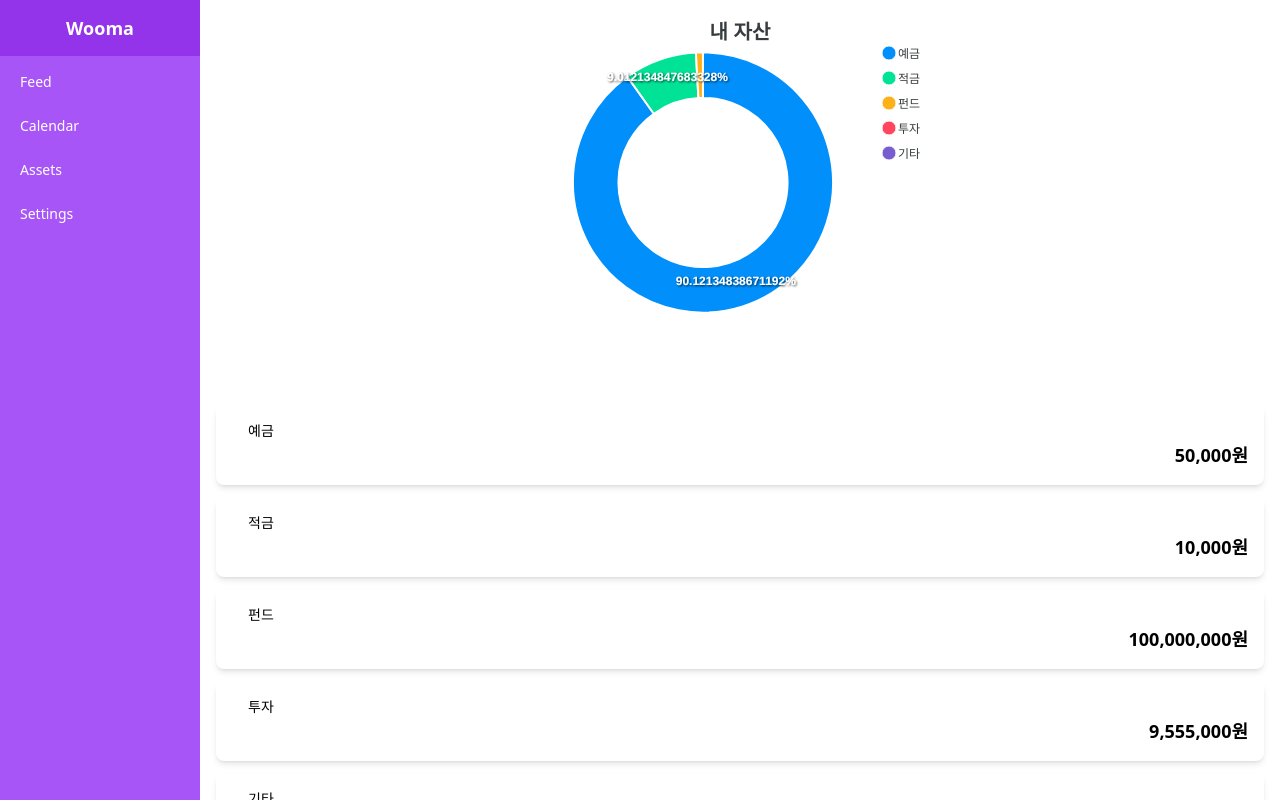
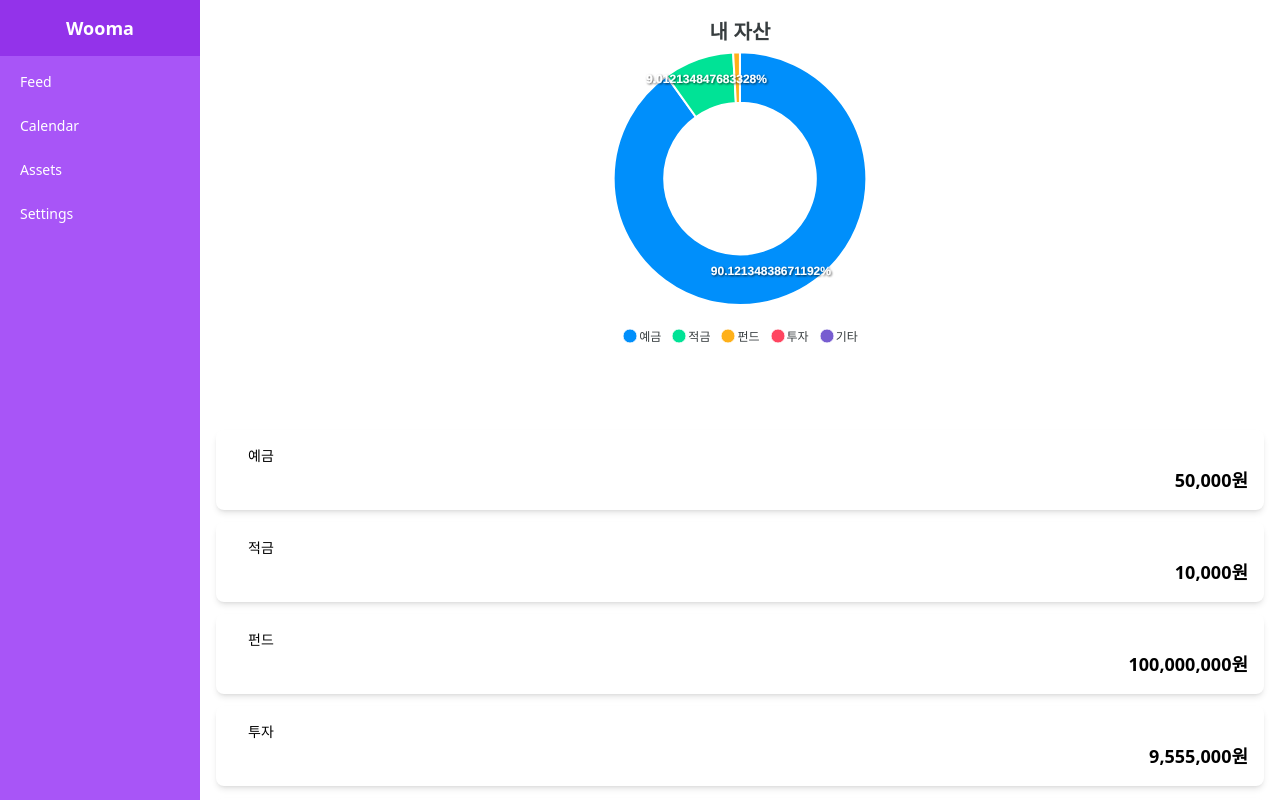
Before and after one commit to taewonnn/Wooma, a React (Vite) app: page /assets in a window 1280 px wide. Built offline with nearby package versions, Linux system fonts and the light colour scheme; no server answers.

Commit message:
feat: asset - 그래프 테스트

```diff
--- a/src/pages/member/Assets.tsx
+++ b/src/pages/member/Assets.tsx
@@ -1,7 +1,6 @@
 import { ApexOptions } from 'apexcharts';
 import AssetCard from '../../components/member/asset/AssetCard';
 import ReactApexChart from 'react-apexcharts';
-import { useMediaQuery } from '../../hooks/useMediaQuery';
 import { assetTypes } from '../../constants';
 import { formatNumber } from '../../constants/common';
 
@@ -14,14 +13,14 @@ const assets = [
   { title: '기타', value: '999999999', icon: '' },
 ];
 
-// 차트의 옵션을 설정하는 객체
-const options: ApexOptions = {
+// 차트 옵션 설정 객체
+const AssetData: ApexOptions = {
+  series: [999999999, 100000000, 9555000, 50000, 10000], // 실 데이터
   title: { text: '내 자산', align: 'center', style: { fontSize: '20' } },
   chart: {
     type: 'donut',
     height: 350,
   },
-  series: [999999999, 100000000, 9555000, 50000, 10000], // 실 데이터
   labels: assetTypes,
   dataLabels: {
     enabled: true,
@@ -29,13 +28,22 @@ const options: ApexOptions = {
       return val + '%';
     },
   },
+  legend: { position: 'bottom' },
+  plotOptions: {
+    pie: {
+      donut: {
+        size: '60%',
+      },
+    },
+  },
+  colors: ['#008FFB', '#00E396', '#FEB019', '#FF4560', '#775DD0'],
 };
 
 function Assets() {
   return (
     <>
       <div className="flex justify-center">
-        <ReactApexChart type="donut" options={options} series={options.series} width={400} />
+        <ReactApexChart type="donut" options={AssetData} series={AssetData.series} width={400} />
       </div>
 
       <div className="mb-20"></div>
```
